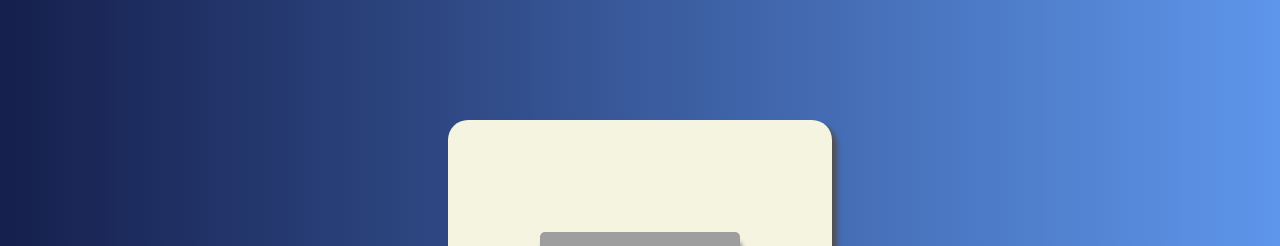
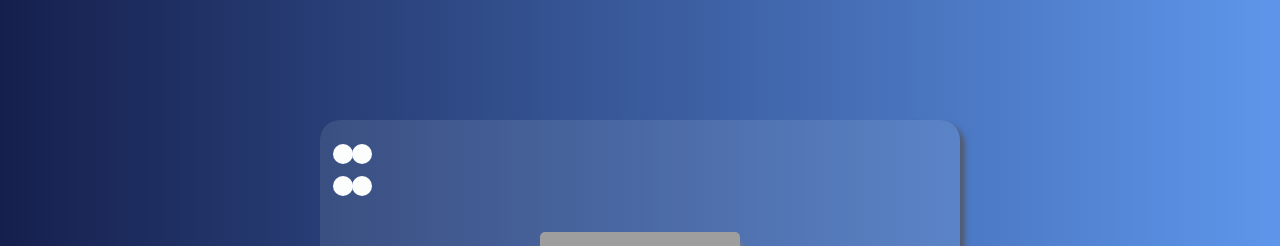
Before and after one commit to Aliza02/quizapp, an Angular app: page / in a window 1280 px wide. Shown: the top 246 px of the page. Built offline with nearby package versions, Linux system fonts and the light colour scheme; grey boxes are pictures that could not be loaded.

Commit message:
span design

```diff
--- a/src/app/app.component.html
+++ b/src/app/app.component.html
@@ -1,7 +1,11 @@
 <body>
- <div class="container-fluid active" >
+    <span class="ring1"></span>
+    <span class="ring2"></span>
+    <span class="ring3"></span>
+    <span class="ring4"></span>
+    <div class="container-fluid active" >
   <img src="https://st3.depositphotos.com/4320021/33340/v/380/depositphotos_333403152-stock-illustration-ribbon-banner-with-text-quiz.jpg?forcejpeg=true" alt=" quiz logo" class="quiz-img">
-  <button mat-raised-button color="accent" (click)="start()" >Start</button>
+  <button mat-raised-button color="accent" (click)="start()" class="start-btn" >Start</button>
  </div>
 
  <div class="question-1">
--- a/src/app/app.component.scss
+++ b/src/app/app.component.scss
@@ -10,15 +10,16 @@
     justify-content: center;
 }
 .container-fluid{
-  width: 30%;
-  background-color: rgb(245, 244, 225);
+  width: 50%;
+  background-color: rgba(219, 232, 236,0.1);
   display: flex;
   flex-direction: column;
   align-items: center;
   justify-content: center;
   border-radius: 20px;
   height: 70vh;
-  box-shadow: 5px 5px 5px rgb(82, 80, 80);
+  box-shadow: 5px 5px 5px rgb(82, 80, 80,0.7);
+  position: relative;
 }
 .quiz-img{
     width: 200px;
@@ -28,6 +29,29 @@
 }
 .start-btn{
     width: 120px;
+}
+.ring1,.ring2,.ring3,.ring4{
+    background-color: white;
+    width: 20px;
+    height: 20px;
+    border-radius: 50%;
+    position: absolute;
+    top:18%;
+    left: 26%;
+}
+.ring2{
+    position: absolute;
+    left:27.5%;
+}
+.ring3{
+    position: absolute;
+    top:22%;
+}
+.ring4{
+    position: absolute;
+    top:22%;
+    left: 27.5%;
+
 }
 .question-1{
     display: none;
```
Also changed, not shown: 1 other file (tests, documents, lock files or other folders).
